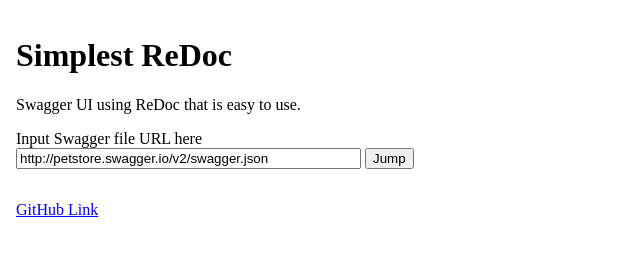
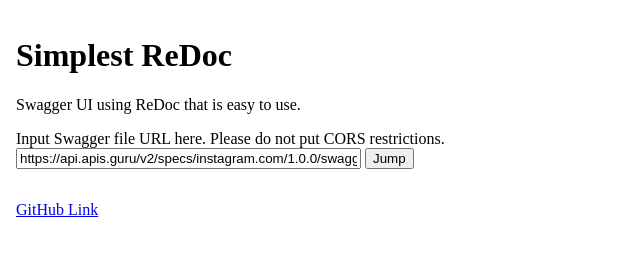
Before and after one commit to redshoga/simplest-redoc, a plain HTML site: page index.html in a window 1280 px wide. Shown: the whole page, without its empty margins (0-640 px from the left). Drawn offline with Linux system fonts and the light colour scheme.

Commit message:
Change sample url

```diff
--- a/index.html
+++ b/index.html
@@ -20,8 +20,8 @@
       </header>
 
       <main style="margin-bottom: 2em;">
-        Input Swagger file URL here<br>
-        <input size=40 type="text" id="swagger-url" value="http://petstore.swagger.io/v2/swagger.json" />
+        Input Swagger file URL here. Please do not put CORS restrictions.<br>
+        <input size=40 type="text" id="swagger-url" value="https://api.apis.guru/v2/specs/instagram.com/1.0.0/swagger.yaml" />
         <button id="jump-button">Jump</button>
       </main>
 
```
Also changed, not shown: 1 other file.
